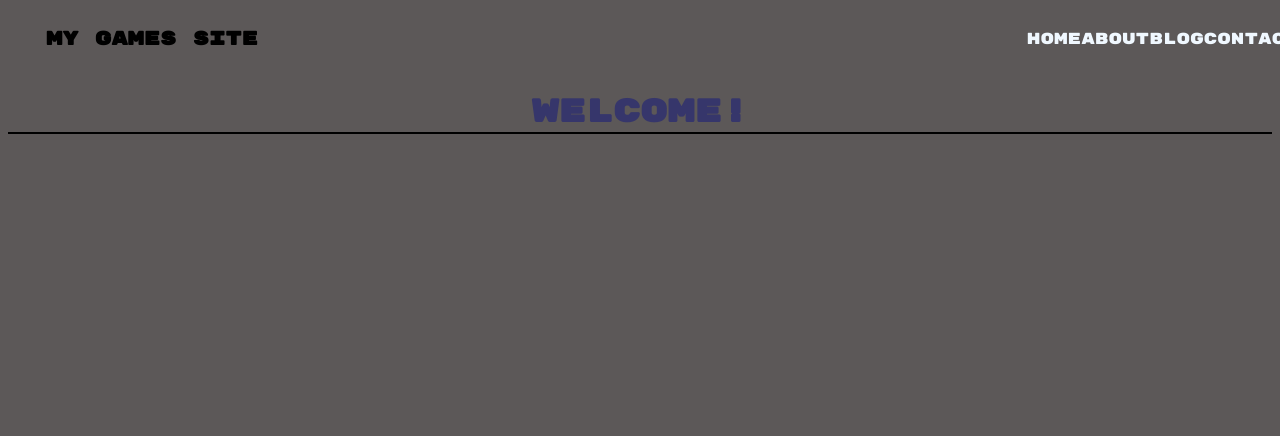
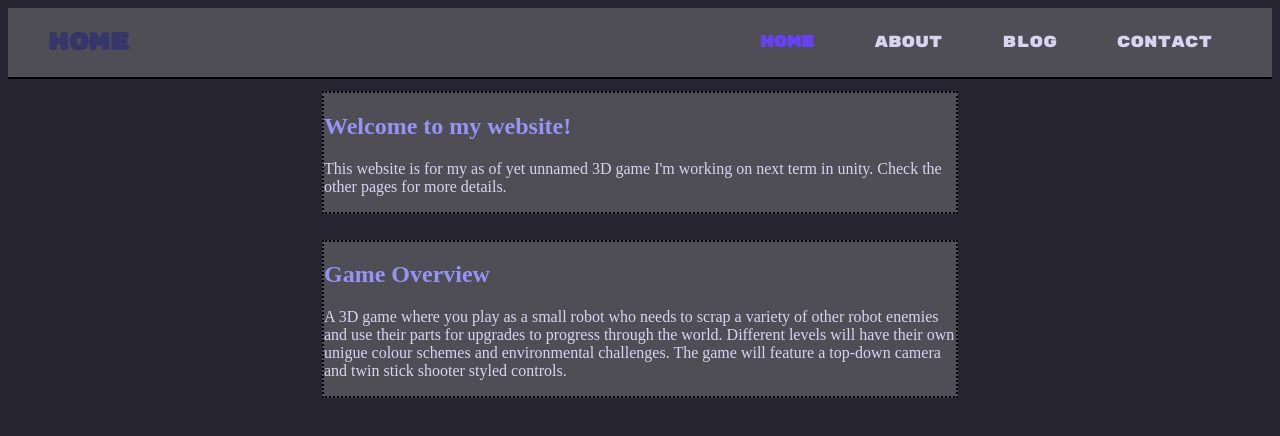
Before and after one commit to johnmccork/GameWebsite, a plain HTML site: page index.html in a window 1280 px wide. Drawn offline with Linux system fonts and the light colour scheme; a web font is replaced by a local one.

Commit message:
completed website

```diff
--- a/index.html
+++ b/index.html
@@ -7,27 +7,39 @@
     <link rel="stylesheet" href="style.css">
     <style>
     @import url('https://fonts.googleapis.com/css2?family=Rubik+Mono+One&display=swap');
+    @import url('https://fonts.googleapis.com/css2?family=Iceland&display=swap');
     </style>
 </head>
 <body>
     <nav>
-        <p>My Games Site</p>
+        <h1>Home</h1>
         <ul>
-            <li><a>Home</a></li>
+            <li><a class="active">Home</a></li>
             <li><a href="about.html">About</a></li>
             <li><a href="blog.html">Blog</a></li>
             <li><a href="contact.html">Contact</a></li>
         </ul>
     </nav>
-    <div>
-        <h1>
-            Welcome!
-        </h1>
-        <br>
-        <p class="downsize">
+    <div class="order">
+    <div class="general">
+        <h2>
+            Welcome to my website!
+        </h2>
+        <p>
+            This website is for my as of yet unnamed 3D game I'm working on next term in unity. Check the other pages for more details.
         </p>
-        <br>
-        <br>
+    </div>
+
+    <div class="general">
+        <h2>
+            Game Overview
+        </h2>
+        <p>
+            A 3D game where you play as a small robot who needs to scrap a variety of other robot enemies and use their parts for upgrades to progress through the world.
+            Different levels will have their own unigue colour schemes and environmental challenges.
+            The game will feature a top-down camera and twin stick shooter styled controls.
+        </p>
+    </div>
     </div>
 </body>
 </html>
--- a/style.css
+++ b/style.css
@@ -1,55 +1,64 @@
 body{
-    background-color: #5c5858;
+    background-color: #282533;
 }
 
-.centered{
-    text-align: center;
-}
-
-.downsize{
-    font-size: smaller;
-    opacity: 80%;
-}
-
-p{
+nav{
+    background-color: #4f4e54;
+    display: flex;
+    justify-content: space-between;
+    align-items: center;
+    padding: 0px 40px;
+    border-bottom: 2px solid black;
     font-family:"Rubik Mono One";
 }
 
 h1{
     color: #36366B;
-    font-family:"Rubik Mono One";
-    border-bottom: black 2px solid;
-    margin-bottom: 2%;
-    text-align: center;
-}
-
-nav, ul{
-    display: flex;
-}
-
-nav{
-    justify-content: space-between;
-    padding-left: 3%;
 }
 
 ul{
-    width: 20%;
-    justify-content: space-around;
-    align-items: center;
-}
-
-li{
+    display: flex;
     list-style-type: none;
+    flex-wrap: wrap;
 }
 
 a{
     text-decoration: none;
-    color: aliceblue;
-    font-family:"Rubik Mono One";
+    color: #d9d3f2;
+    margin-left: 20px;
+    padding: 10px 20px;
+    transition: 0.2s;
 }
 
-nav p{
-    font-family:"Rubik Mono One";
-    font-weight: bolder;
-    font-size: larger;
+a:hover{
+    color: #6641fa;
 }
+
+a.active{
+    color: #6641fa;
+    font-weight: bold;
+}
+div.order{
+    display: flex;
+    flex-direction: column;
+    align-items: center;
+}
+div.general{
+    margin-top: 1%;
+    margin-bottom: 1%;
+    font-family:"Iceland";
+    border: 2px dotted black;
+    max-width:50%;
+    background-color: #4f4e54;
+}
+div.image{
+    text-align: center;
+}
+
+h2{
+    color: #9494f7;
+}
+
+p{
+    color: #d9d3f2;
+}
```
Also changed, not shown: about.html (+13 -10 lines), blog.html (+14 -10 lines), contact.html (+13 -10 lines), sitemap.xml (added, +28 -0 lines), enemyRobot.jpg (added).
